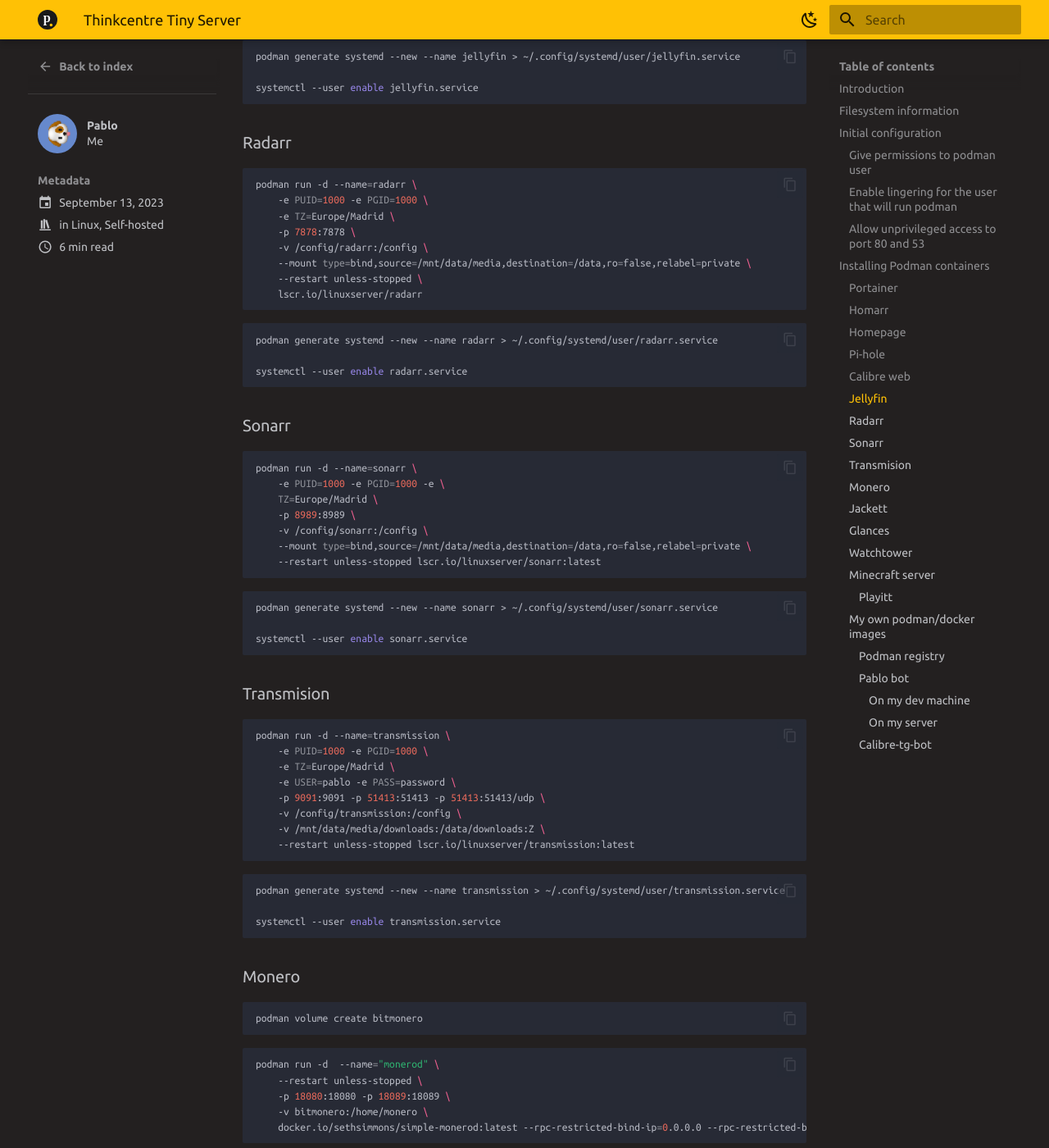
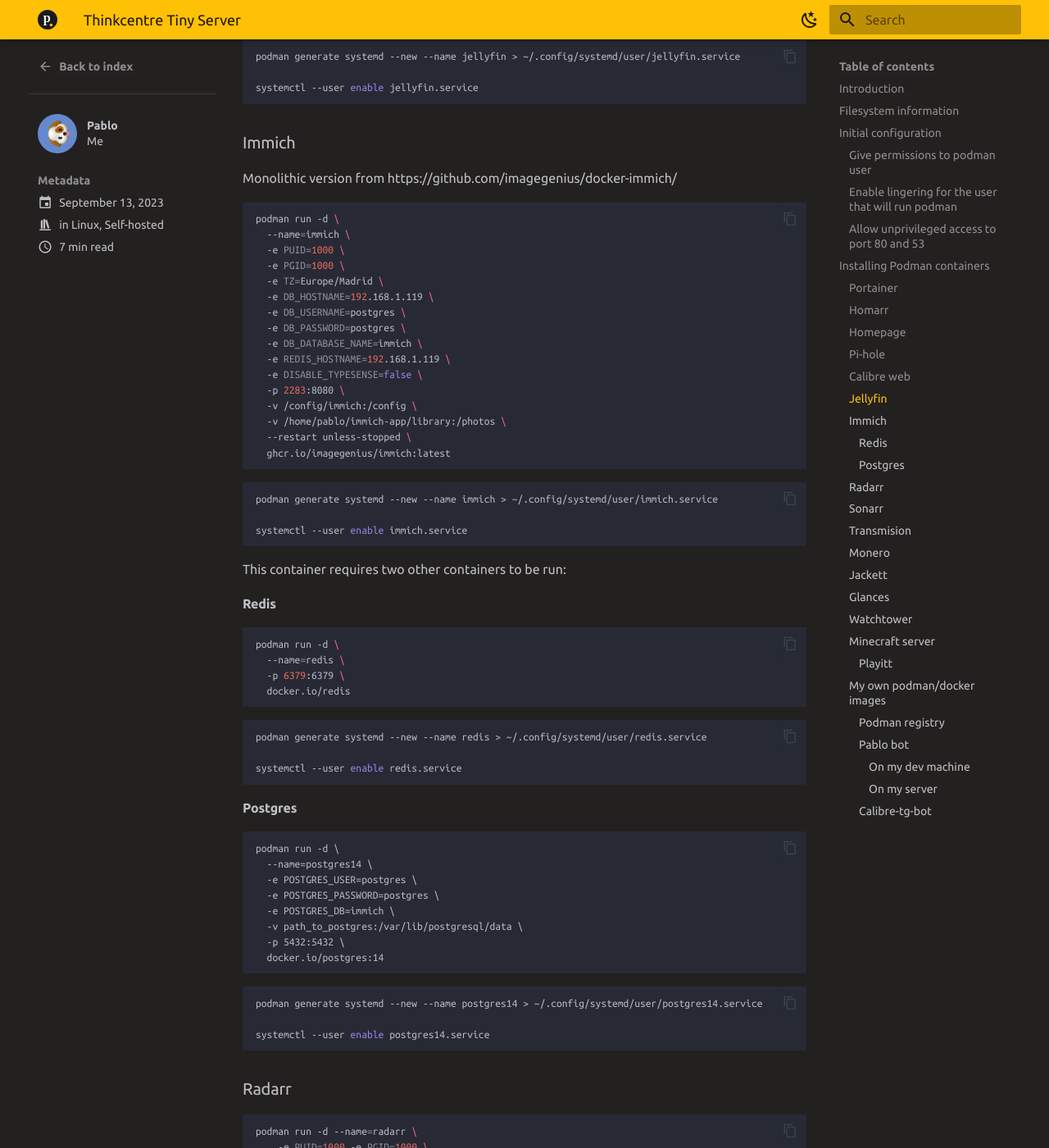
Before and after one commit to pbl0/pablob.eu, an MkDocs documentation site: the page built from docs/blog/posts/thinkcenter-m900-server.md, in a window 1280 px wide and 1400 px high, scrolled down 5190 px. Shown: the whole window at 82% size. Built offline with MkDocs 1.6.1 and Material for MkDocs 9.7.7, drawn with Linux system fonts in a browser that asks for light colours; some of the changed text lies outside the part shown.

Commit message:
deploy: 2023-09-23

````diff
--- a/docs/blog/posts/thinkcenter-m900-server.md
+++ b/docs/blog/posts/thinkcenter-m900-server.md
@@ -232,6 +232,67 @@
 systemctl --user enable jellyfin.service
 ```
 
+### Immich
+
+Monolithic version from https://github.com/imagegenius/docker-immich/
+
+```sh
+podman run -d \
+  --name=immich \
+  -e PUID=1000 \
+  -e PGID=1000 \
+  -e TZ=Europe/Madrid \
+  -e DB_HOSTNAME=192.168.1.119 \
+  -e DB_USERNAME=postgres \
+  -e DB_PASSWORD=postgres \
+  -e DB_DATABASE_NAME=immich \
+  -e REDIS_HOSTNAME=192.168.1.119 \
+  -e DISABLE_TYPESENSE=false \
+  -p 2283:8080 \
+  -v /config/immich:/config \
+  -v /home/pablo/immich-app/library:/photos \
+  --restart unless-stopped \
+  ghcr.io/imagegenius/immich:latest
+```
+
+```sh
+podman generate systemd --new --name immich > ~/.config/systemd/user/immich.service
+
+systemctl --user enable immich.service
+```
+
+This container requires two other containers to be run:
+#### Redis
+```sh
+podman run -d \
+  --name=redis \
+  -p 6379:6379 \
+  docker.io/redis
+```
+
+```sh
+podman generate systemd --new --name redis > ~/.config/systemd/user/redis.service
+
+systemctl --user enable redis.service
+```
+
+####  Postgres
+```
+podman run -d \
+  --name=postgres14 \
+  -e POSTGRES_USER=postgres \
+  -e POSTGRES_PASSWORD=postgres \
+  -e POSTGRES_DB=immich \
+  -v path_to_postgres:/var/lib/postgresql/data \
+  -p 5432:5432 \
+  docker.io/postgres:14
+```
+
+```sh
+podman generate systemd --new --name postgres14 > ~/.config/systemd/user/postgres14.service
+
+systemctl --user enable postgres14.service
+```
 ### Radarr
 
 ```sh
@@ -441,6 +502,10 @@
 podman generate systemd --new --name pablo-bot > ~/.config/systemd/user/pablo-bot.service
 ```
 
+```sh
+systemctl --user restart pablo-bot.service
+```
+
 #### Calibre-tg-bot
 
 My own telegram bot that interacts with calibre library, it can add new books to the database and query books from the library.
--- a/docs/css/styles.css
+++ b/docs/css/styles.css
@@ -11,11 +11,9 @@
     text-decoration: underline;
 }
 
-body[data-md-color-scheme="default"] {
-    article a {
-        background-color: #ffc105;
-        color: #232020 !important;
-    }
+body[data-md-color-scheme="default"] article a:not(.md-meta__link) {
+    background-color: #ffc10588;
+    color: #232020 !important;
 }
 
 .image {
````
